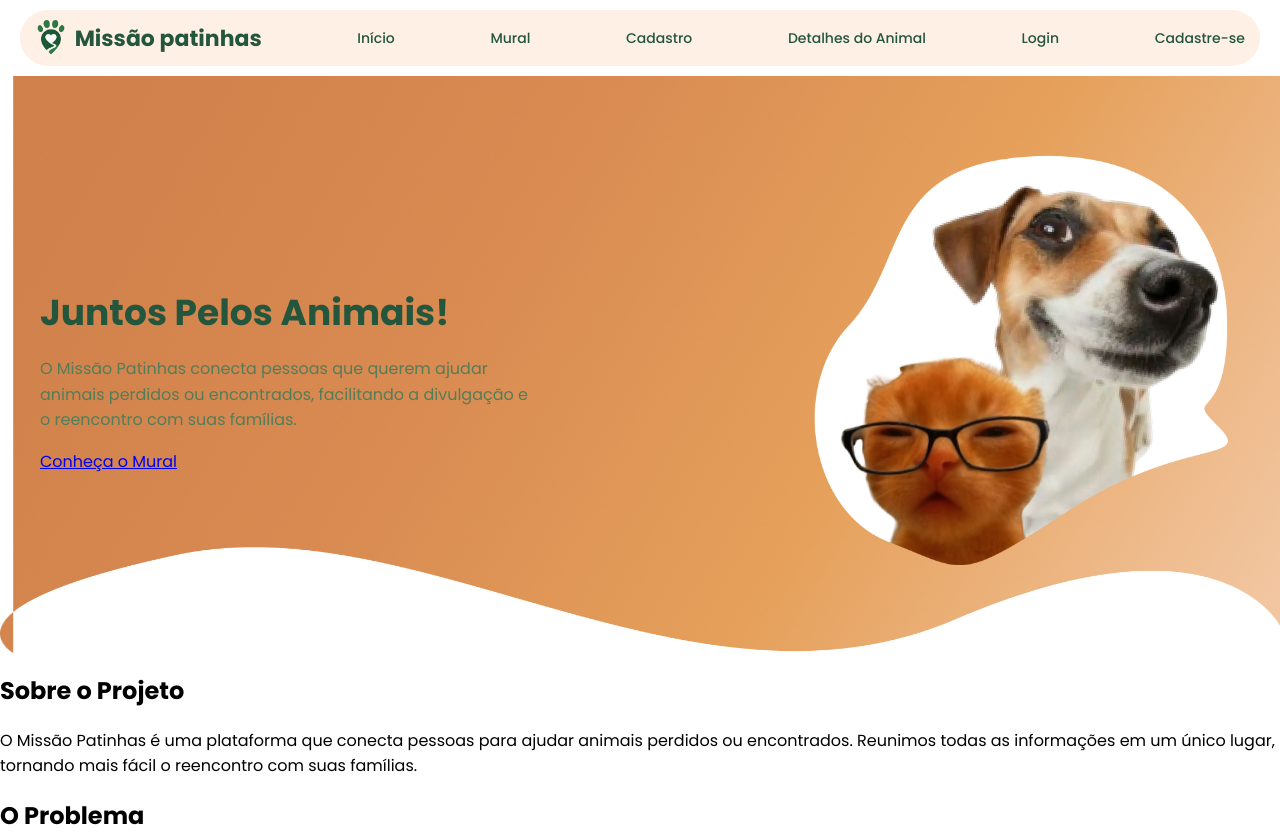
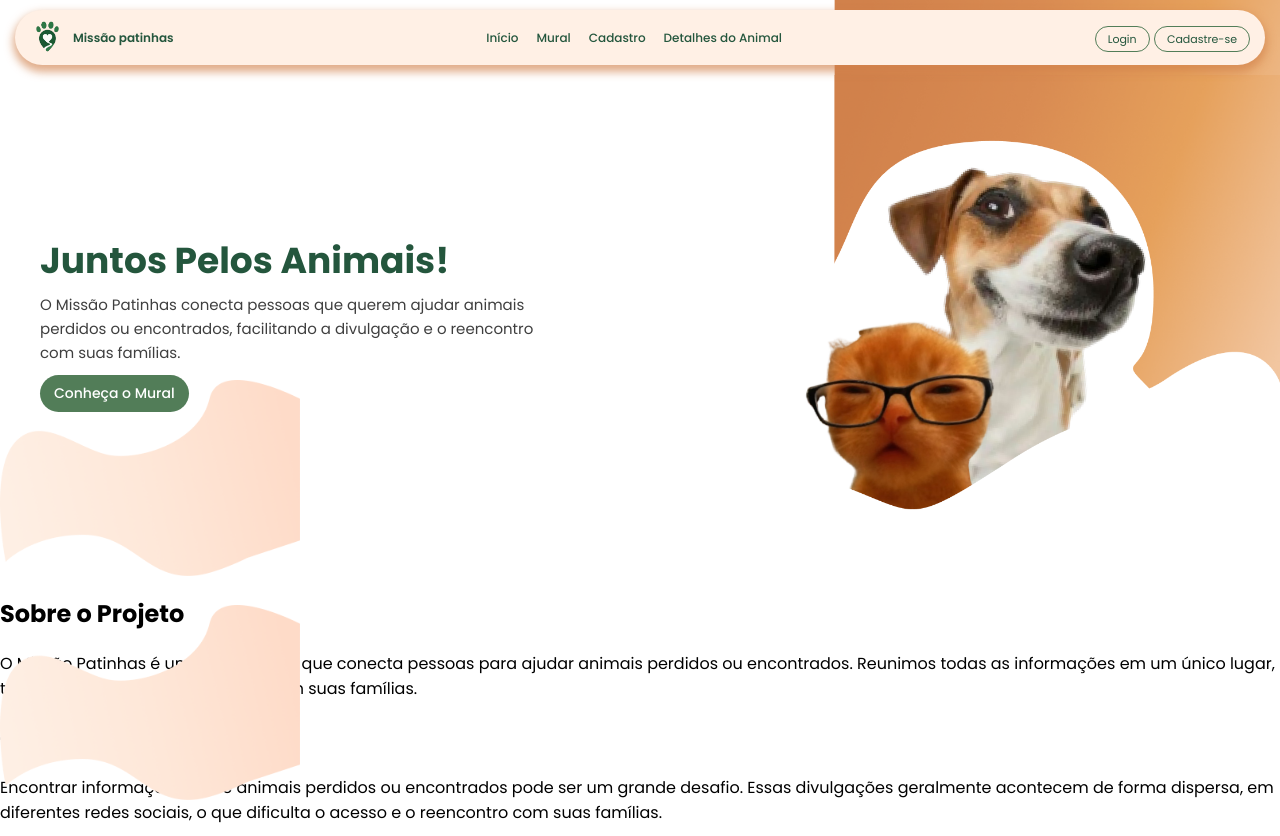
Before and after one commit to PablinyVitoria-Dev/Miss-o-Patinhas, a plain HTML site: page pages/inicio.html in a window 1280 px wide. Shown: the top 836 px of the page. Drawn offline with Linux system fonts and the light colour scheme.

Commit message:
Atualiza página inicial

```diff
--- a/css/inicio.css
+++ b/css/inicio.css
@@ -18,24 +18,41 @@
 body {
   margin: 0;
   font-family: 'Poppins', sans-serif;
+  overflow-x: hidden;
+}
+
+header {
+  width: 100%;
+  padding: 10px 15px;
+  position: relative;
 }
 
 .cabecalho {
   width: 100%;
-  padding: 10px 20px;
-  background-color: var(--branco);
+  padding: 10px 15px;
+  position: relative;
+  display: flex;
+  justify-content: center;
+  z-index: 1;
 }
 
 .menu {
+  width: 100%;
+  background-color: var(--barra-do-nav);
   display: flex;
+  align-items: center;
   justify-content: space-between;
+  gap: 15px;
+  padding: 10px 15px;
+  border-radius: 30px;
+  box-shadow: 0 5px 8px 2px rgba(209, 129, 76, 0.65);
+  z-index: 1;
+}
+
+.linksMenu {
+  display: flex;
   align-items: center;
-  gap: 20px;
-  width: 100%;
-  margin: 0;
-  padding: 8px 15px;
-  background-color: var(--barra-do-nav);
-  border-radius: 30px;
+  gap: 18px;
 }
 
 .logo {
@@ -45,75 +62,134 @@ body {
 }
 
 .logo img {
-  height: 40px;
+  width: 35px;
+  height: 35px;
   object-fit: contain;
 }
 
-.nomeLogo {
-  font-size: 22px;
+.logo h2 {
+  font-size: 12px;
+  font-weight: 600;
   color: var(--verde-escuro);
-  font-weight: bold;
   margin: 0;
 }
 
-.linkMenu {
+.linksMenu a {
+  text-decoration: none;
   color: var(--verde-escuro);
-  text-decoration: none;
-  font-size: 14px;
+  font-size: 12px;
   font-weight: 500;
   transition: 0.3s;
 }
 
+.login,
+.cadastro {
+  background-color: transparent;
+  border: 1px solid var(--verde);
+  border-radius: 20px;
+  padding: 4px 12px;
+  color: var(--verde-escuro);
+  font-family: inherit;
+  font-size: 11px;
+  text-decoration: none;
+  cursor: pointer;
+  transition: 0.3s;
+}
+
 .inicio {
+  width: 100%;
+  min-height: 400px;
   display: flex;
   align-items: center;
   justify-content: space-between;
+  position: relative;
+  overflow: hidden;
+  padding: 30px 40px;
+}
+
+.inicioTexto {
+  width: 50%;
+  display: flex;
+  flex-direction: column;
+  gap: 10px;
+  z-index: 1;
+}
+
+.tituloInicio {
+  font-size: 36px;
+  font-weight: 700;
+  color: var(--verde-escuro);
+  margin: 0;
+  line-height: 1.2;
+}
+
+.paragrafoInicio {
+  font-size: 15px;
+  font-weight: 400;
+  color: var(--letras-meio-preta);
+  line-height: 1.6;
+  margin: 0;
+  max-width: 500px;
+}
+
+.botaoMural {
+  display: inline-block;
+  background-color: var(--verde);
+  color: var(--branco);
+  text-decoration: none;
+  padding: 8px 14px;
+  border-radius: 25px;
+  font-size: 14px;
+  font-weight: 500;
+  transition: 0.3s;
+  width: fit-content;
+  align-self: flex-start;
+}
+
+.botaoMural:hover {
+  background-color: var(--verde-escuro);
+}
+
+.inicioImagens {
+  width: 50%;
+  display: flex;
+  justify-content: center;
+  align-items: center;
+  z-index: 1;
+}
+
+.inicioImagens img {
   width: 100%;
-  min-height: 500px;
-  padding: 40px;
+  max-width: 450px;
+  height: auto;
+  object-fit: contain;
+  display: block;
+}
+
+.inicio {
   position: relative;
   overflow: hidden;
 }
 
 .formaLaranja {
   position: absolute;
-  inset: 0;
-  width: 100%;
-  height: 100%;
+  width: 450px;
+  top: 0;
+  right: 0;
   z-index: 0;
-  pointer-events: none;
 }
 
-.formaLaranja img {
-  display: block;
-  width: 100%;
-  height: 100%;
-  object-fit: fill;
+.formaBege {
+  position: absolute;
+  width: 300px;
+  bottom: 0;
+  left: 0;
+  z-index: 0;
 }
 
-.inicioTexto {
-  position: relative;
-  z-index: 1;
+.formaLaranja img,
+.formaBege img {
+  width: 100%;
+  height: auto;
+  display: block;
 }
-
-.inicioImagens img {
-  position: relative;
-  width: 500px;
-  height: auto;
-  object-fit: contain;
-  z-index: 1;
-}
-
-.tituloInicio {
-  font-size: 36px;
-  color: var(--verde-escuro);
-  font-weight: 700;
-  margin-bottom: 15px;
-}
-
-.paragrafoInicio {
-  font-size: 16px;
-  color: var(--verde);
-  line-height: 1.6;
-  max-width: 500px;
-}
--- a/pages/inicio.html
+++ b/pages/inicio.html
@@ -13,6 +13,7 @@
   </head>
 
   <body>
+    <main class="conteudoPrincipal">
       <header class="cabecalho">
         <nav class="menu">
           <div class="logo">
@@ -23,19 +24,45 @@
             <h2 class="nomeLogo">Missão patinhas</h2>
           </div>
 
+          <div class="linksMenu">
             <a class="linkMenu" href="#">Início</a>
             <a class="linkMenu" href="#">Mural</a>
             <a class="linkMenu" href="#">Cadastro</a>
             <a class="linkMenu" href="#">Detalhes do Animal</a>
-        <a class="linkMenu" href="login.html">Login</a>
-        <a class="linkMenu" href="cadastrologin.html">Cadastre-se</a>
+          </div>
+
+          <div class="botoesMenu">
+            <a class="login" href="login.html">Login</a>
+            <a class="cadastro" href="cadastrologin.html">Cadastre-se</a>
+          </div>
         </nav>
       </header>
 
-    <main class="conteudoPrincipal">
+      <div class="formaLaranja">
+        <img
+          src="/Miss-o-Patinhas/assets/icons/back laranja.png"
+          alt="Forma laranja"
+        />
+      </div>
+      <div class="formaBege">
+        <img
+          src="/Miss-o-Patinhas/assets/icons/back bege.png"
+          alt="Forma bege decorativa "
+        />
+      </div>
       <section class="inicio">
         <div class="formaLaranja">
-       <img src="/Miss-o-Patinhas/assets/icons/back laranja.png" alt="Forma laranja">
+          <img
+            src="/Miss-o-Patinhas/assets/icons/back laranja.png"
+            alt="Forma laranja decorativa"
+          />
+        </div>
+
+        <div class="formaBege">
+          <img
+            src="/Miss-o-Patinhas/assets/icons/back bege.png"
+            alt="Forma bege decorativa"
+          />
         </div>
 
         <div class="inicioTexto">
```
Lines whose indentation alone changed are shown as unchanged.
